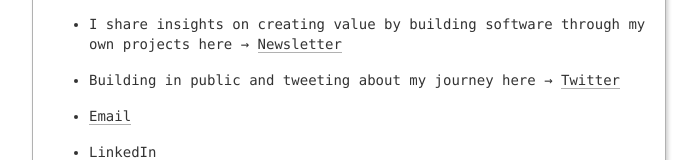
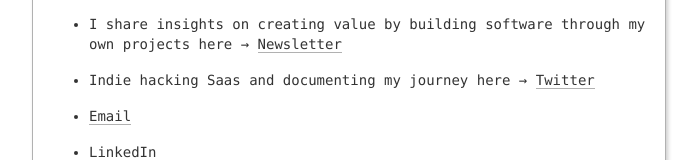
Before and after one commit to davidmeadejr/personal-website, a React (Create React App) app: page / in a window 1280 px wide. Shown: the part 445-605 px from the top of the page, without its empty margins (291-991 px from the left). Built offline with nearby package versions, Linux system fonts and the light colour scheme.

Commit message:
Fix: Updated bullet point.

```diff
--- a/src/App.js
+++ b/src/App.js
@@ -31,7 +31,7 @@ export default function App() {
             <a href="https://davidmeadejr.substack.com/">Newsletter</a>
           </li>
           <li>
-            Building in public and tweeting about my journey here →&nbsp;
+            Indie hacking Saas and documenting my journey here →&nbsp;
             <a href="https://twitter.com/davidmeadejr">Twitter</a>
           </li>
 
```
